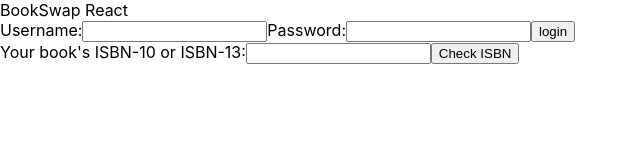
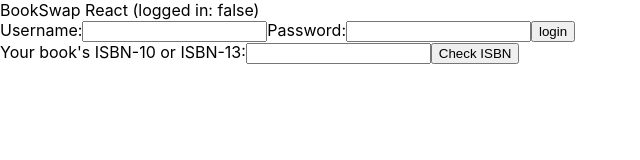
Before and after one commit to brunogarciagonzalez/bookswap-react, a React (Create React App) app: page / in a window 1280 px wide. Shown: the top 160 px of the page, without its empty margins (0-640 px from the left). Built offline with nearby package versions, Linux system fonts and the light colour scheme.

Commit message:
create <ActiveUserBook /> and render it conditionally

```diff
--- a/src/App.js
+++ b/src/App.js
@@ -2,17 +2,30 @@ import React, { Component } from "react";
 // import "./App.css";
 import LoginForm from "./components/LoginForm";
 import AddUserBookFormPhaser from "./components/AddUserBookFormPhaser";
+import ActiveUserBook from "./components/ActiveUserBook";
+
+import { isEmpty } from "lodash";
+import { connect } from "react-redux";
 
 class App extends Component {
   render() {
     return (
       <div>
-        <header>BookSwap React</header>
+        <header>
+          BookSwap React (logged in: {localStorage.token ? "true" : "false"})
+        </header>
         <LoginForm />
         <AddUserBookFormPhaser />
+        {!isEmpty(this.props.activeUserBook) ? <ActiveUserBook /> : null}
       </div>
     );
   }
 }
 
-export default App;
+function mapStateToProps(state) {
+  return {
+    activeUserBook: state.activeUserBook
+  };
+}
+
+export default connect(mapStateToProps)(App);
--- /dev/null
+++ b/src/components/ActiveUserBook.js
@@ -0,0 +1,9 @@
+import React, { Component } from "react";
+
+class ActiveUserBook extends Component {
+  render() {
+    return <div>testing...</div>;
+  }
+}
+
+export default ActiveUserBook;
```
